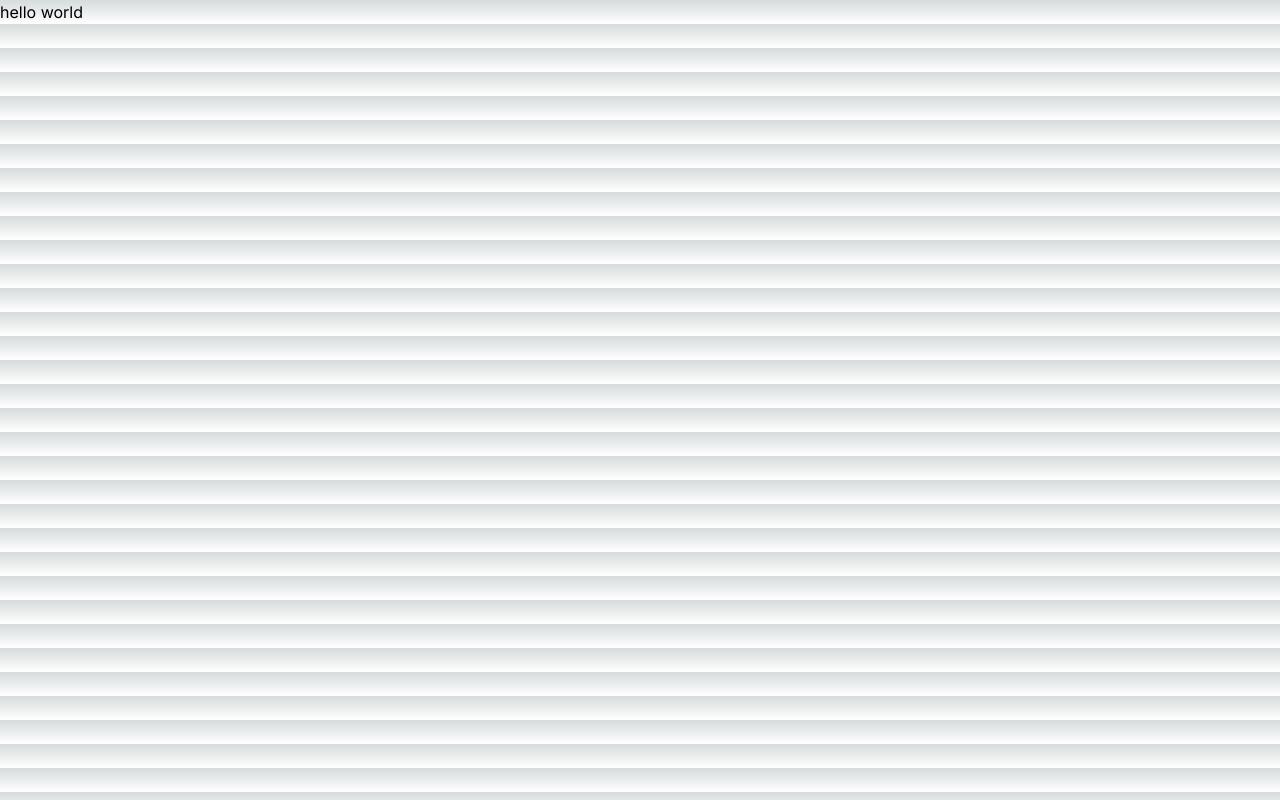
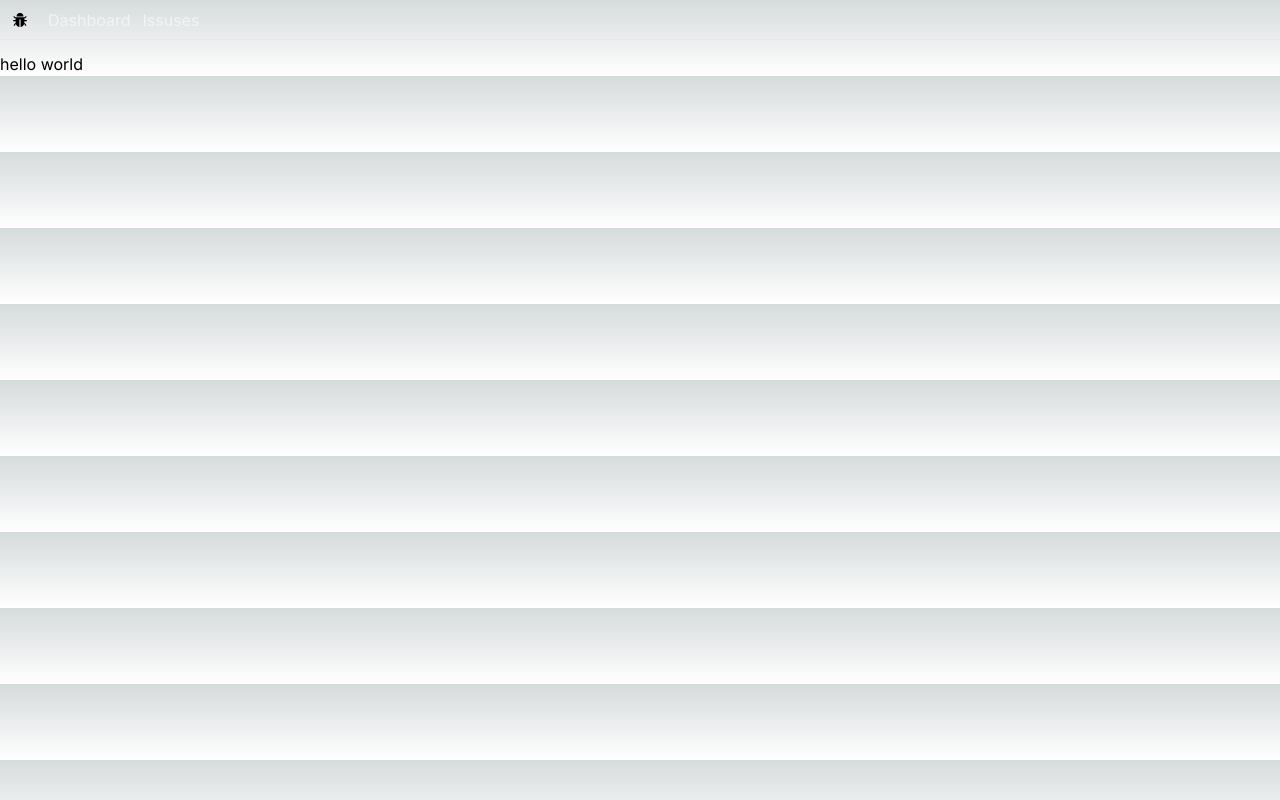
Before and after one commit to mohsen79/admin-panel, a Next.js app: page / in a window 1280 px wide. Built offline with nearby package versions, Linux system fonts and the light colour scheme.

Commit message:
NavBar component created & react icons packages installed

```diff
--- /dev/null
+++ b/app/NavBar.tsx
@@ -0,0 +1,24 @@
+import Link from "next/link";
+import { FC } from "react";
+import { AiFillBug } from 'react-icons/ai';
+
+const NavBar: FC = () => {
+    const links = [
+        { label: 'Dashboard', href: '/dashboard' },
+        { label: 'Issuses', href: '/issues' },
+    ];
+
+    return (
+        <nav className="flex space-x-5 px-3 h-10 border-b items-center mb-3">
+            <Link href="/"><AiFillBug /></Link>
+            <ul className="flex space-x-3 text-zinc-100">
+                {links.map(link => <li><Link
+                    className="hover:text-zinc-300"
+                    key={link.href}
+                    href={link.href}>{link.label}</Link></li>)}
+            </ul>
+        </nav>
+    )
+}
+
+export default NavBar;
--- a/app/layout.tsx
+++ b/app/layout.tsx
@@ -1,6 +1,7 @@
 import './globals.css'
 import type { Metadata } from 'next'
 import { Inter } from 'next/font/google'
+import NavBar from './NavBar'
 
 const inter = Inter({ subsets: ['latin'] })
 
@@ -16,7 +17,12 @@ export default function RootLayout({
 }) {
   return (
     <html lang="en">
-      <body className={inter.className}>{children}</body>
+      <body className={inter.className}>
+        <NavBar />
+        <main>
+          {children}
+        </main>
+      </body>
     </html>
   )
 }
--- a/package.json
+++ b/package.json
@@ -19,6 +19,7 @@
     "postcss": "8.4.38",
     "react": "18.3.1",
     "react-dom": "18.3.1",
+    "react-icons": "^5.2.1",
     "tailwindcss": "3.4.3",
     "typescript": "5.4.5"
   }
```
Also changed, not shown: 1 other file (tests, documents, lock files or other folders).
